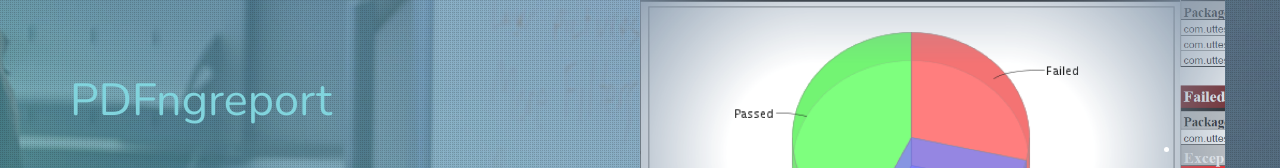
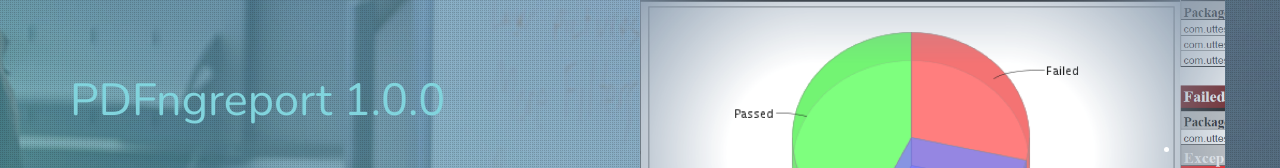
Before and after one commit to uttesh/pdfngreport, a plain HTML site: page index.html in a window 1280 px wide. Shown: the part 184-352 px from the top of the page. Drawn offline with nearby package versions, Linux system fonts and the light colour scheme.

Commit message:
Update index.html

```diff
--- a/index.html
+++ b/index.html
@@ -50,7 +50,7 @@
 				<div class="container">
 					<div class="row nav-wrapper">
 						<div class="col-md-6 col-sm-6 col-xs-6 text-left">
-							<h1><a href="#">PDFngreport</a></h1>
+							<h1><a href="#">PDFngreport 1.0.0</a></h1>
 							<h2 class="animated fadeInDown">No Coding Just Configuration !!!! </h2>
 							<h4>Free, Open source PDF report generator for testng/selenium framework</h4>
 							<a href="https://github.com/uttesh/pdfngreportdemo/blob/master/automation_report/pdfng_report.pdf?raw=true" target="_blank" class="use-btn animated fadeInUp">Sample pdf report</a>
```
